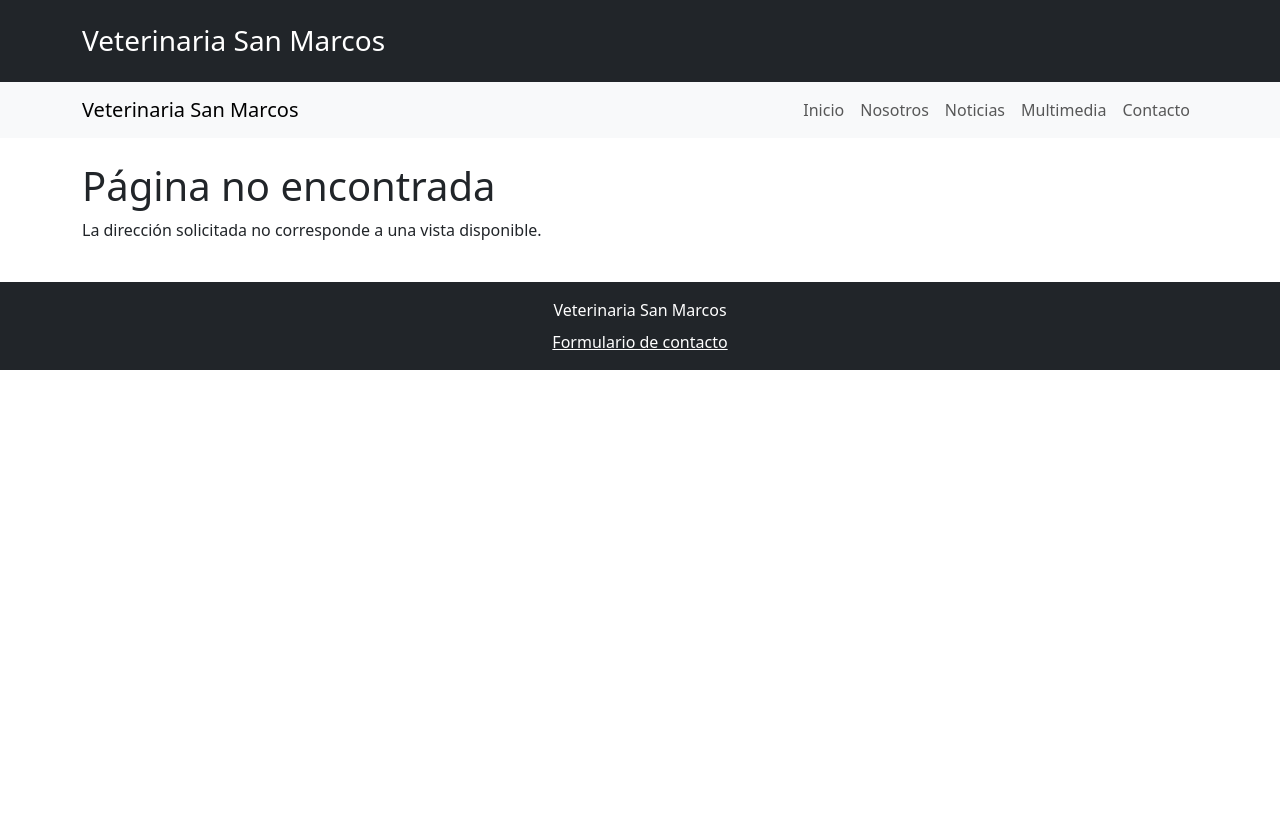
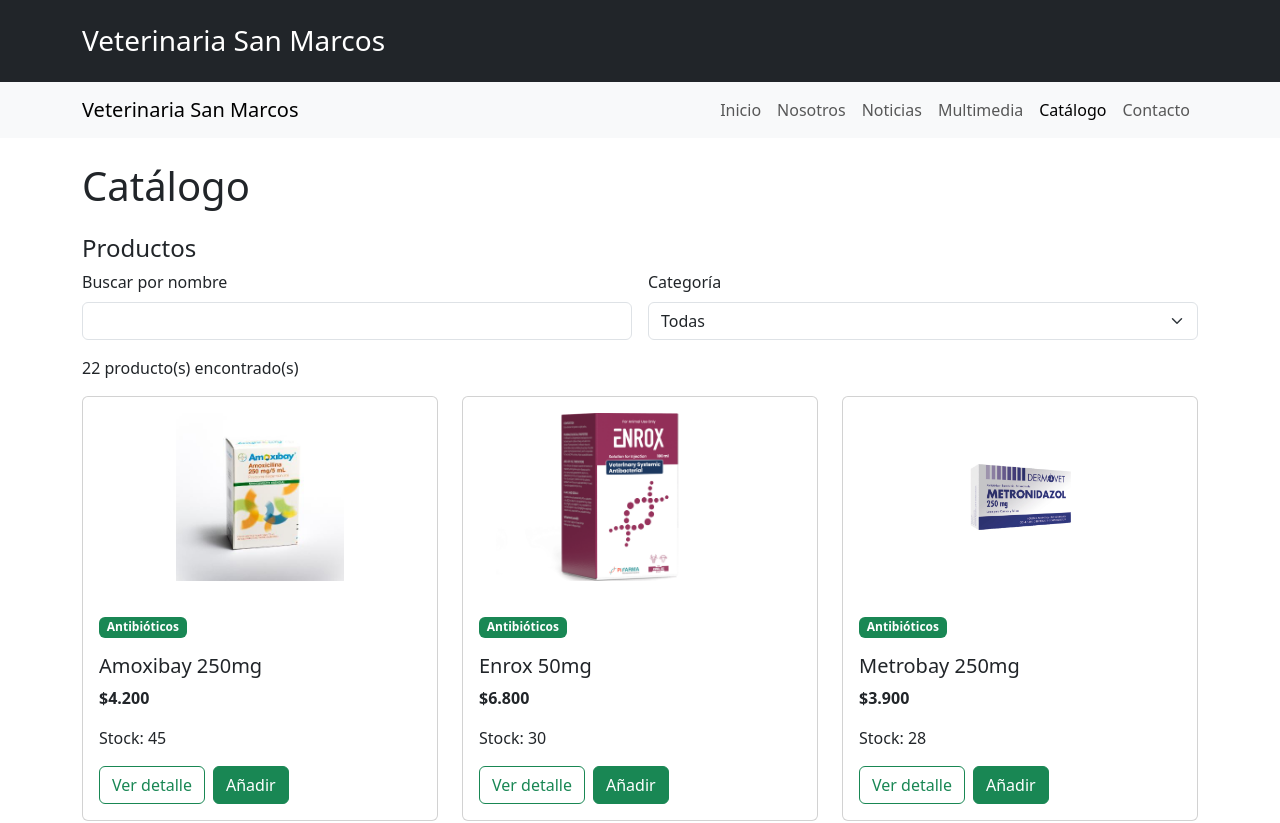
Before and after one commit to andresv2006/Veterinaria-san-marcos-2, a React (Vite) app: page /catalogo in a window 1280 px wide. Shown: the top 823 px of the page. Before the commit the page ends 800 px from the top, so only its background shows below. Built offline with nearby package versions, Linux system fonts and the light colour scheme.

Commit message:
feat: crear página Catálogo con filtros por categoría y nombre

```diff
--- a/src/App.jsx
+++ b/src/App.jsx
@@ -2,6 +2,8 @@
 import Cabecera from "./components/Cabecera";
 import Navegacion from "./components/Navegacion";
 import PiePagina from "./components/PiePagina";
+import { productosIniciales } from "./data/catalogo";
+import Catalogo from "./pages/Catalogo";
 import Contacto from "./pages/Contacto";
 import DetalleNoticia from "./pages/DetalleNoticia";
 import Inicio from "./pages/Inicio";
@@ -11,6 +13,10 @@
 import Noticias from "./pages/Noticias";
 
 function App() {
+  function agregar(producto) {
+    console.log("Producto seleccionado:", producto.nombre);
+  }
+
   return (
     <>
       <Cabecera />
@@ -22,6 +28,7 @@
         <Route path="/noticias/:id" element={<DetalleNoticia />} />
         <Route path="/multimedia" element={<Multimedia />} />
         <Route path="/contacto" element={<Contacto />} />
+        <Route path="/catalogo" element={<Catalogo productos={productosIniciales} onAgregar={agregar} />} />
         <Route path="*" element={<NoEncontrada />} />
       </Routes>
       <PiePagina />
--- a/src/components/Navegacion.jsx
+++ b/src/components/Navegacion.jsx
@@ -23,6 +23,9 @@
             <Nav.Link as={NavLink} to="/multimedia">
               Multimedia
             </Nav.Link>
+            <Nav.Link as={NavLink} to="/catalogo">
+              Catálogo
+            </Nav.Link>
             <Nav.Link as={NavLink} to="/contacto">
               Contacto
             </Nav.Link>
--- /dev/null
+++ b/src/pages/Catalogo.jsx
@@ -0,0 +1,116 @@
+import { useState } from "react";
+import { Col, Container, Row } from "react-bootstrap";
+import TarjetaProducto from "../components/TarjetaProducto";
+import { servicios } from "../data/catalogo";
+import { formatearPrecio } from "../utils/precio";
+
+function Catalogo({ productos, onAgregar }) {
+  const [categoria, setCategoria] = useState("Todas");
+  const [texto, setTexto] = useState("");
+  const [categoriaServicio, setCategoriaServicio] = useState("Todas");
+
+  const porCategoria = categoria === "Todas"
+    ? productos
+    : productos.filter((producto) => producto.categoria === categoria);
+
+  const visibles = porCategoria.filter((producto) =>
+    producto.nombre.toLowerCase().includes(texto.toLowerCase())
+  );
+
+  const serviciosVisibles = categoriaServicio === "Todas"
+    ? servicios
+    : servicios.filter((servicio) => servicio.categoria === categoriaServicio);
+
+  return (
+    <Container className="py-4">
+      <h1>Catálogo</h1>
+
+      <h2 className="h4 mt-4">Productos</h2>
+      <Row className="g-3 mb-3">
+        <Col xs={12} md={6}>
+          <label htmlFor="buscar" className="form-label">Buscar por nombre</label>
+          <input
+            id="buscar"
+            className="form-control"
+            value={texto}
+            onChange={(evento) => setTexto(evento.target.value)}
+          />
+        </Col>
+        <Col xs={12} md={6}>
+          <label htmlFor="categoria" className="form-label">Categoría</label>
+          <select
+            id="categoria"
+            className="form-select"
+            value={categoria}
+            onChange={(evento) => setCategoria(evento.target.value)}
+          >
+            <option>Todas</option>
+            <option>Antibióticos</option>
+            <option>Antiparasitarios</option>
+            <option>Antiinflamatorios</option>
+            <option>Dermatología</option>
+            <option>Digestivo</option>
+            <option>Cardíaco</option>
+            <option>Analgésicos</option>
+            <option>Vacunas</option>
+            <option>Suplementos</option>
+          </select>
+        </Col>
+      </Row>
+
+      <p>{visibles.length} producto(s) encontrado(s)</p>
+
+      <Row className="g-4">
+        {visibles.map((producto) => (
+          <Col xs={12} md={6} lg={4} key={producto.codigo}>
+            <TarjetaProducto producto={producto} onAgregar={onAgregar} />
+          </Col>
+        ))}
+      </Row>
+
+      <h2 className="h4 mt-5">Servicios</h2>
+      <label htmlFor="categoria-servicio" className="form-label">Categoría de servicio</label>
+      <select
+        id="categoria-servicio"
+        className="form-select mb-3"
+        value={categoriaServicio}
+        onChange={(evento) => setCategoriaServicio(evento.target.value)}
+      >
+        <option>Todas</option>
+        <option>Consultas</option>
+        <option>Vacunación</option>
+        <option>Cirugía</option>
+        <option>Desparasitación</option>
+        <option>Exámenes</option>
+        <option>Otros</option>
+      </select>
+
+      <div className="table-responsive">
+        <table className="table table-striped">
+          <thead>
+            <tr>
+              <th>Código</th>
+              <th>Servicio</th>
+              <th>Especie</th>
+              <th>Duración</th>
+              <th>Precio</th>
+            </tr>
+          </thead>
+          <tbody>
+            {serviciosVisibles.map((servicio) => (
+              <tr key={servicio.codigo}>
+                <td>{servicio.codigo}</td>
+                <td>{servicio.nombre}</td>
+                <td>{servicio.especie}</td>
+                <td>{servicio.duracion}</td>
+                <td>{formatearPrecio(servicio.precio)}</td>
+              </tr>
+            ))}
+          </tbody>
+        </table>
+      </div>
+    </Container>
+  );
+}
+
+export default Catalogo;
```
